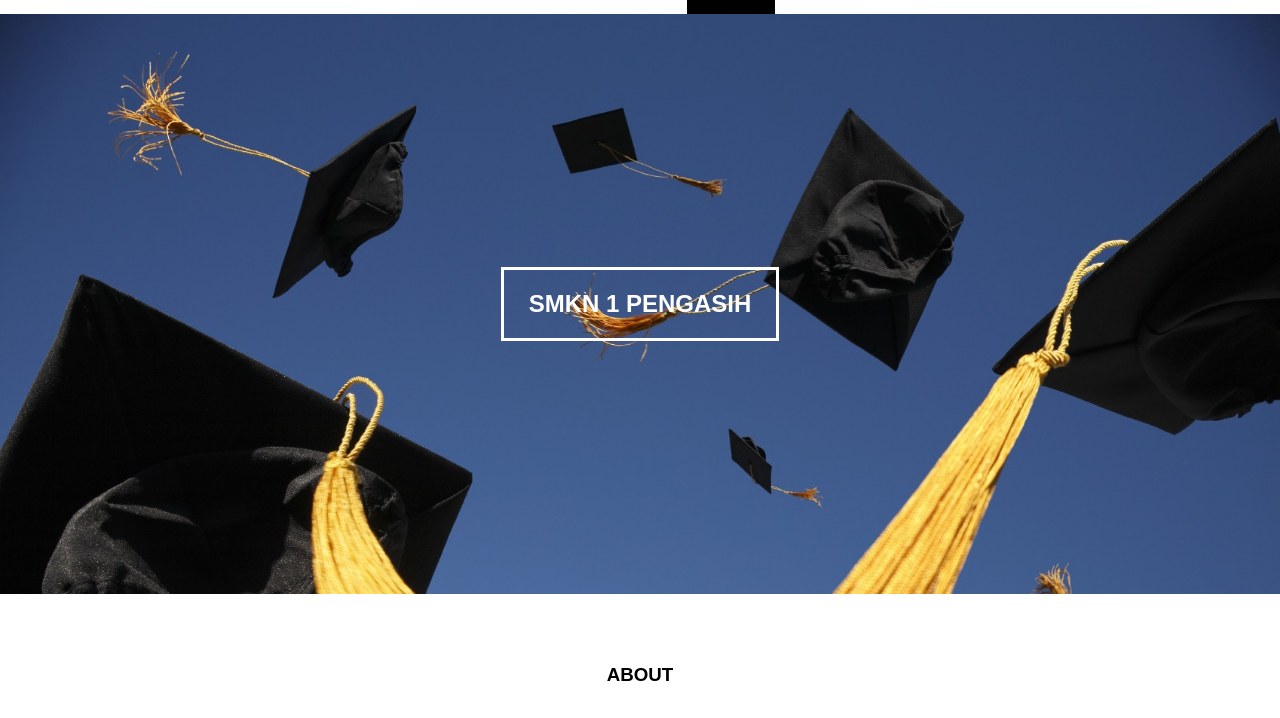
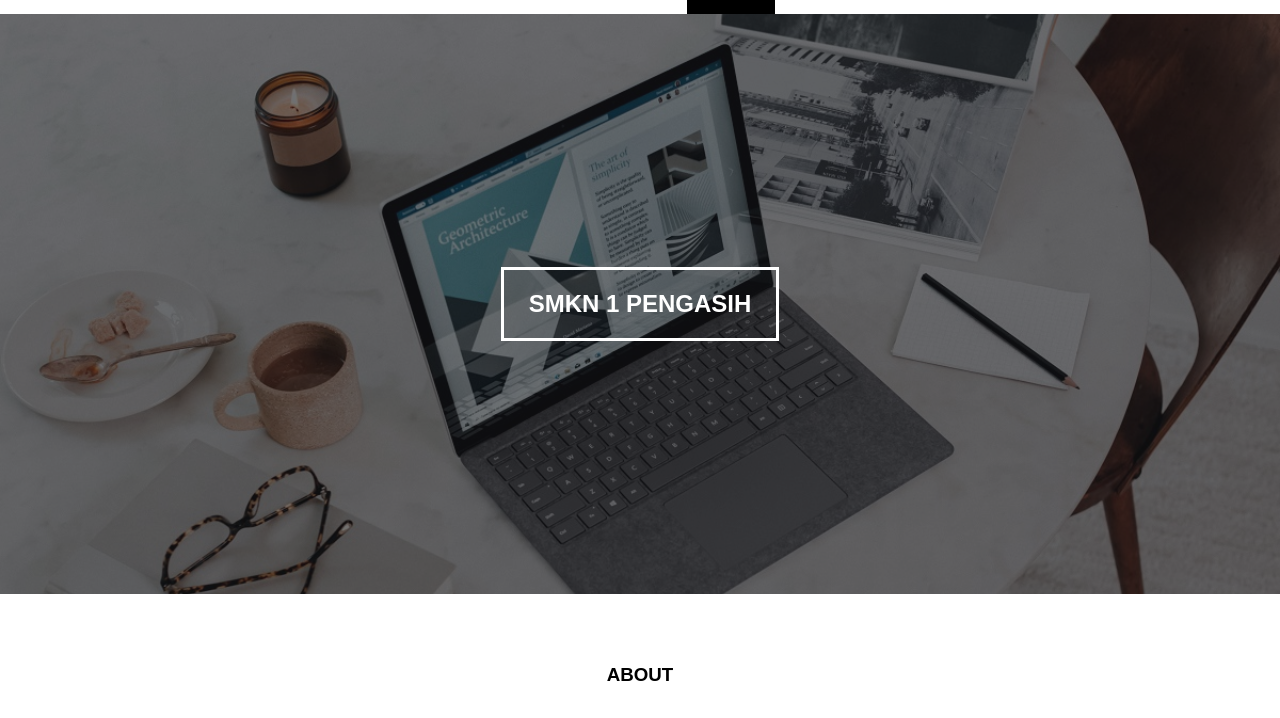
Before and after one commit to osisskansa/..-, a plain HTML site: page index.html in a window 1280 px wide. Shown: the part 82-800 px from the top of the page. Drawn offline with nearby package versions, Linux system fonts and the light colour scheme.

Commit message:
upload
upload web

```diff
--- a/css/style.css
+++ b/css/style.css
@@ -50,7 +50,7 @@
 }
 .banner {
 	height: 60vh;
-	background-image: url('../img/bg4.JPG');
+	background-image: url('../img/banner.JPG');
 	background-size: cover;
 	position: relative;
 	display: flex;
@@ -65,7 +65,7 @@
 	left: 0;
 	right: 0;
 	bottom: 0;
-	background-color: rgba(43,41,41,1, );
+	background-color: rgba(22, 23, 24 , .6);
 }
 .banner h2 {
 	color: #fff;
```
